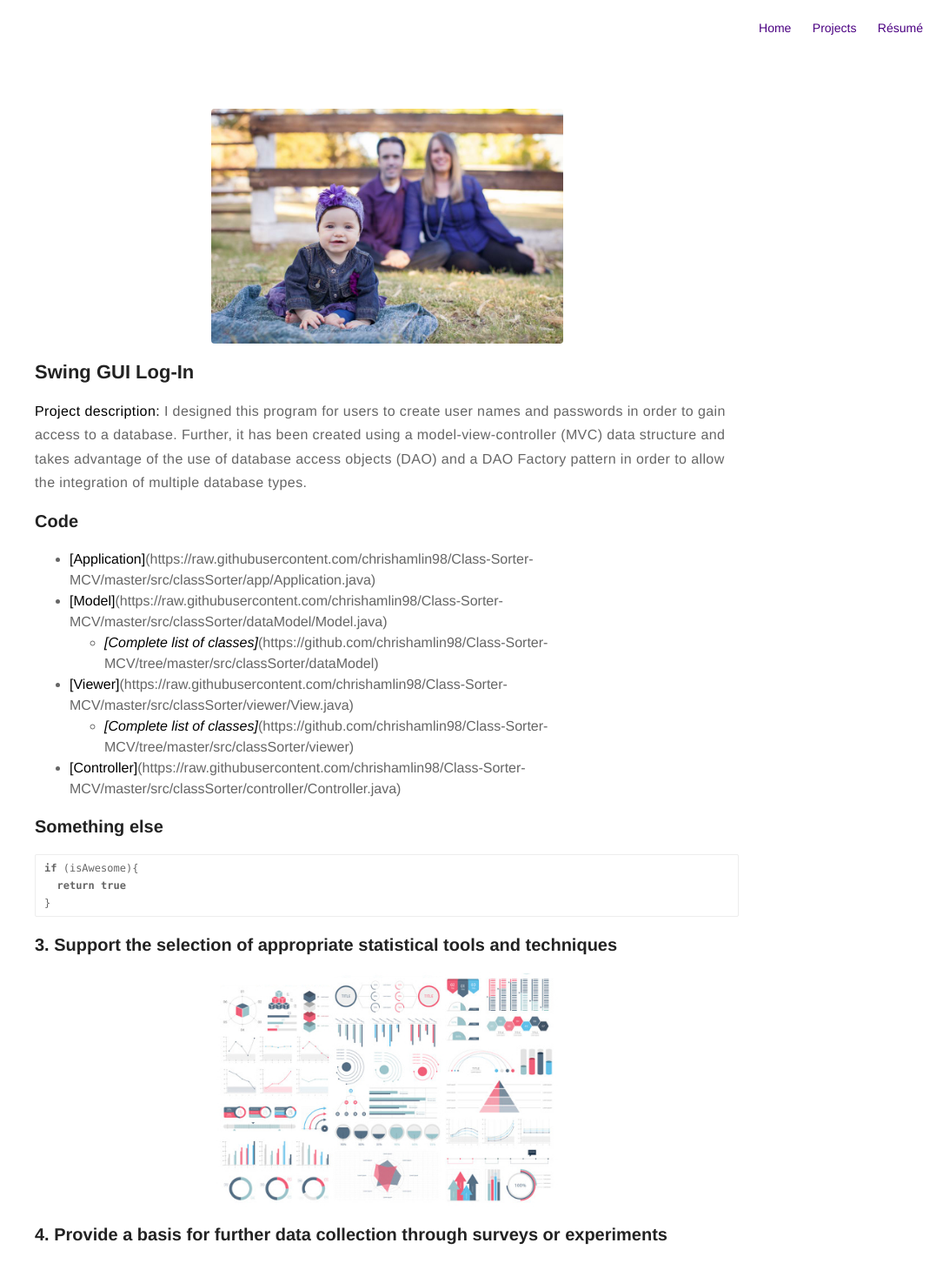
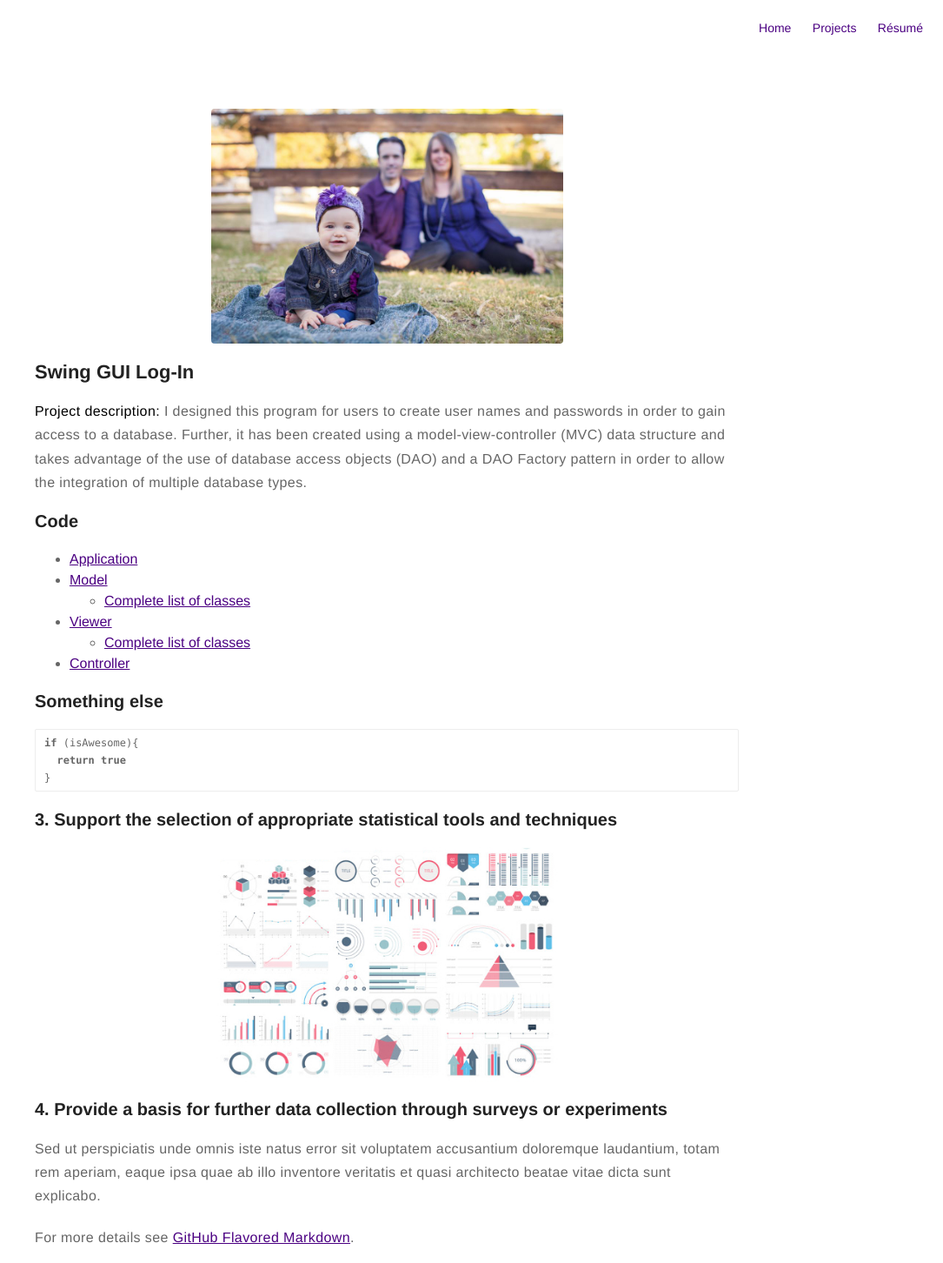
Before and after one commit to chrishamlin98/chrishamlin98.github.io, a Jekyll site: the page built from projects.md, in a window 1280 px wide, cut to the strip 0-1452 px from the top of the page. Shown: the whole strip at 87% size, without its empty margins (195-1280 px from the left). Built offline with Jekyll 4.4.1, drawn with Linux system fonts in a browser that asks for light colours.

Commit message:
Update projects.md

```diff
--- a/projects.md
+++ b/projects.md
@@ -10,12 +10,12 @@ layout: page
 
 ### Code
 
-- **[Application]**(https://raw.githubusercontent.com/chrishamlin98/Class-Sorter-MCV/master/src/classSorter/app/Application.java)
-- **[Model]**(https://raw.githubusercontent.com/chrishamlin98/Class-Sorter-MCV/master/src/classSorter/dataModel/Model.java)
-   - ***[Complete list of classes]***(https://github.com/chrishamlin98/Class-Sorter-MCV/tree/master/src/classSorter/dataModel)
-- **[Viewer]**(https://raw.githubusercontent.com/chrishamlin98/Class-Sorter-MCV/master/src/classSorter/viewer/View.java)
-   - ***[Complete list of classes]***(https://github.com/chrishamlin98/Class-Sorter-MCV/tree/master/src/classSorter/viewer)
-- **[Controller]**(https://raw.githubusercontent.com/chrishamlin98/Class-Sorter-MCV/master/src/classSorter/controller/Controller.java)
+- [Application](https://raw.githubusercontent.com/chrishamlin98/Class-Sorter-MCV/master/src/classSorter/app/Application.java)
+- [Model](https://raw.githubusercontent.com/chrishamlin98/Class-Sorter-MCV/master/src/classSorter/dataModel/Model.java)
+   - [Complete list of classes](https://github.com/chrishamlin98/Class-Sorter-MCV/tree/master/src/classSorter/dataModel)
+- [Viewer](https://raw.githubusercontent.com/chrishamlin98/Class-Sorter-MCV/master/src/classSorter/viewer/View.java)
+   - [Complete list of classes](https://github.com/chrishamlin98/Class-Sorter-MCV/tree/master/src/classSorter/viewer)
+- [Controller](https://raw.githubusercontent.com/chrishamlin98/Class-Sorter-MCV/master/src/classSorter/controller/Controller.java)
 
 ### Something else
 
```
